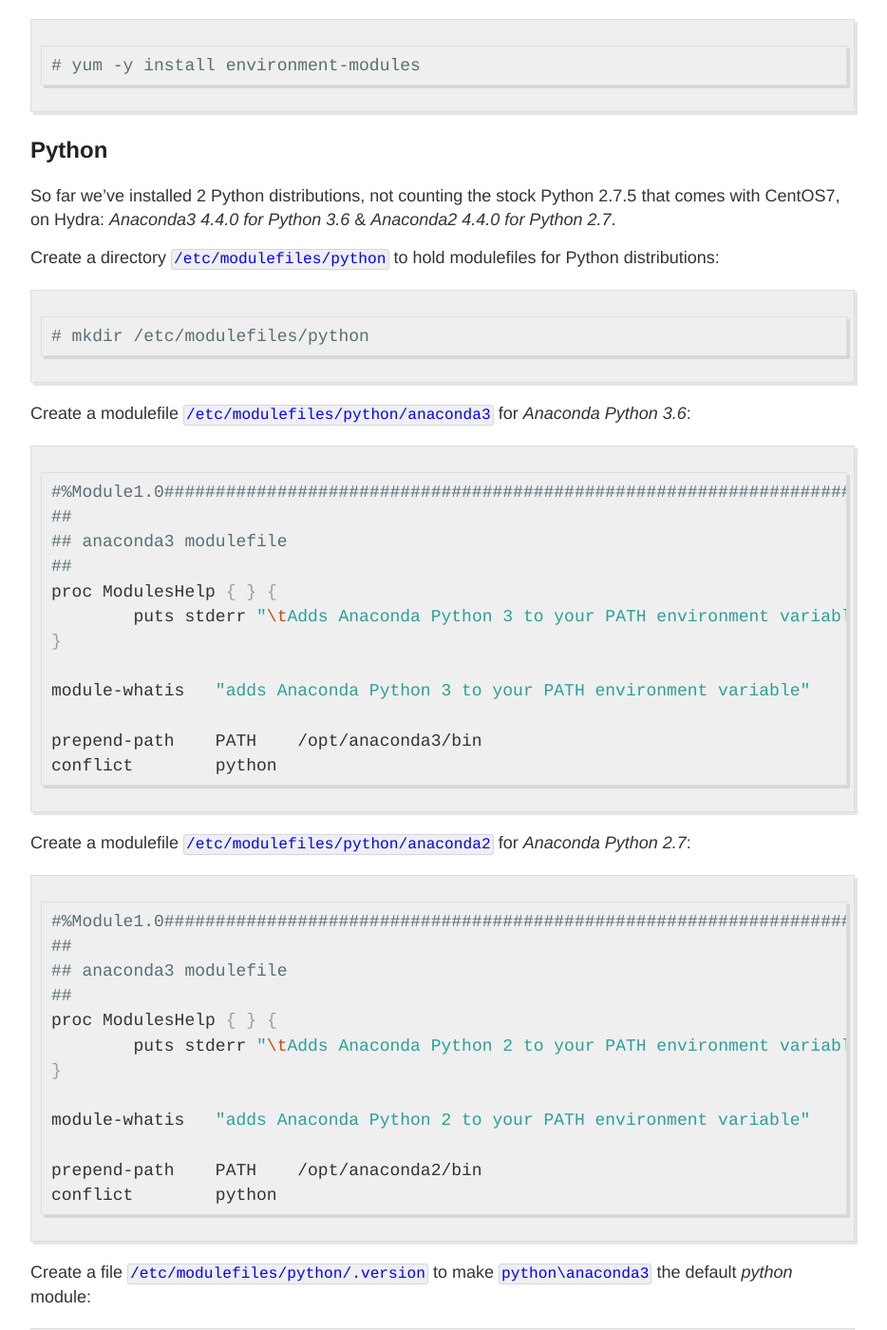
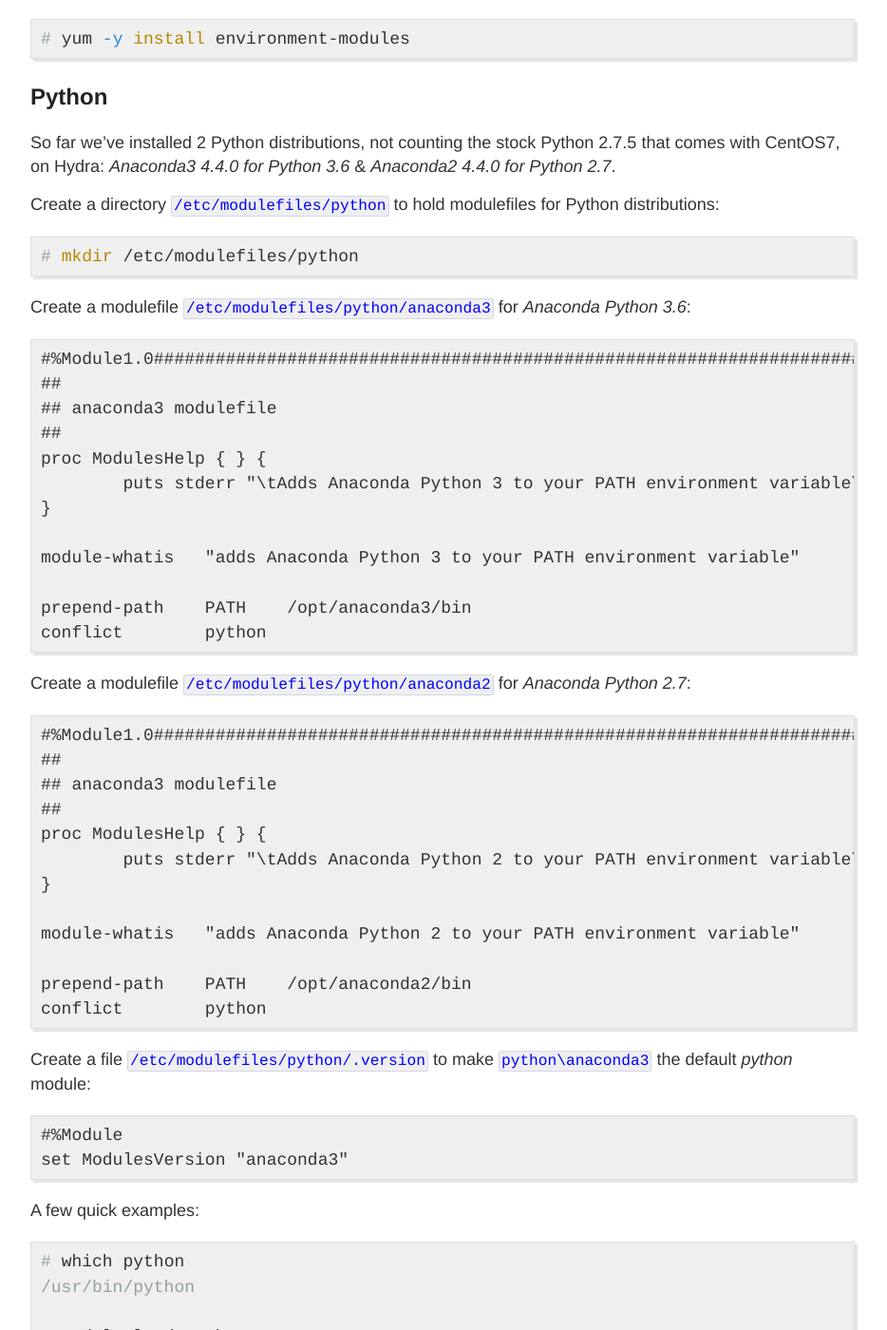
Before and after one commit to shawfdong/shawfdong.github.io, a Jekyll site: the page built from _posts/2017-9-8-environment-modules.md, in a window 1280 px wide and 1400 px high, scrolled down 453 px. Shown: the whole window at 95% size, without its empty margins (174-1108 px from the left). Built offline with Jekyll 4.4.1, drawn with Linux system fonts in a browser that asks for light colours; some of the changed text lies outside the part shown.

Commit message:
fix highlights

````diff
--- a/_posts/2017-9-8-environment-modules.md
+++ b/_posts/2017-9-8-environment-modules.md
@@ -8,20 +8,20 @@
 
 ## module
 The module utility is available from CentOS `base` repo. So one can simply install it with:
-```shell
+{% highlight shell_session %}
 # yum -y install environment-modules
-```
+{% endhighlight %}
 
 ## Python
 So far we've installed 2 Python distributions, not counting the stock Python 2.7.5 that comes with CentOS7, on Hydra: *Anaconda3 4.4.0 for Python 3.6* & *Anaconda2 4.4.0 for Python 2.7*.
 
 Create a directory `/etc/modulefiles/python` to hold modulefiles for Python distributions:
-```shell
+{% highlight shell_session %}
 # mkdir /etc/modulefiles/python
-```
+{% endhighlight %}
 
 Create a modulefile `/etc/modulefiles/python/anaconda3` for *Anaconda Python 3.6*:
-```tcl
+{% highlight plaintext %}
 #%Module1.0#####################################################################
 ##
 ## anaconda3 modulefile
@@ -34,10 +34,10 @@
 
 prepend-path    PATH    /opt/anaconda3/bin
 conflict        python
-```
+{% endhighlight %}
 
 Create a modulefile `/etc/modulefiles/python/anaconda2` for *Anaconda Python 2.7*:
-```tcl
+{% highlight plaintext %}
 #%Module1.0#####################################################################
 ##
 ## anaconda3 modulefile
@@ -50,16 +50,16 @@
 
 prepend-path    PATH    /opt/anaconda2/bin
 conflict        python
-```
+{% endhighlight %}
 
 Create a file `/etc/modulefiles/python/.version` to make `python\anaconda3` the default *python* module:
-```tcl
+{% highlight plaintext %}
 #%Module
 set ModulesVersion "anaconda3"
-```
+{% endhighlight %}
 
 A few quick examples:
-```shell
+{% highlight shell_session %}
 # which python
 /usr/bin/python
 
@@ -74,18 +74,18 @@
 # module swap python python/anaconda2
 # which python
 /opt/anaconda2/bin/python
-```
+{% endhighlight %}
 
 ## CUDA
 So far we've only installed *CUDA 8.0* on Hydra; but we'll install new versions when they become available.
 
 Create a directory `/etc/modulefiles/cuda` to hold modulefiles for CUDA:
-```shell
+{% highlight shell_session %}
 # mkdir /etc/modulefiles/cuda
-```
+{% endhighlight %}
 
 Create a modulefile `/etc/modulefiles/cuda/8.0` for *CUDA 8.0*:
-```tcl
+{% highlight plaintext %}
 #%Module1.0#####################################################################
 ##
 ## cuda 8.0 modulefile
@@ -108,17 +108,17 @@
 append-path     MANPATH $root/doc/man
 
 conflict cuda
-```
+{% endhighlight %}
 
 Create a file `/etc/modulefiles/cuda/.version` to make `cuda\8.0` the default *cuda* module:
-```tcl
+{% highlight plaintext %}
 #%Module
 set ModulesVersion "8.0"
-```
+{% endhighlight %}
 
 ## Loading modules into your default environment
 To automatically load the default `python` & `cuda` modules to your environment whenever you log in, append the following 2 lines to `~/.bashrc` (assuming your shell is *bash*):
-```shell
+{% highlight shell_session %}
 module load cuda
 module load python
-```
+{% endhighlight %}
````
Also changed, not shown: _posts/2017-9-7-supermicro-ipmi-utilities.md (+14 -14 lines).
